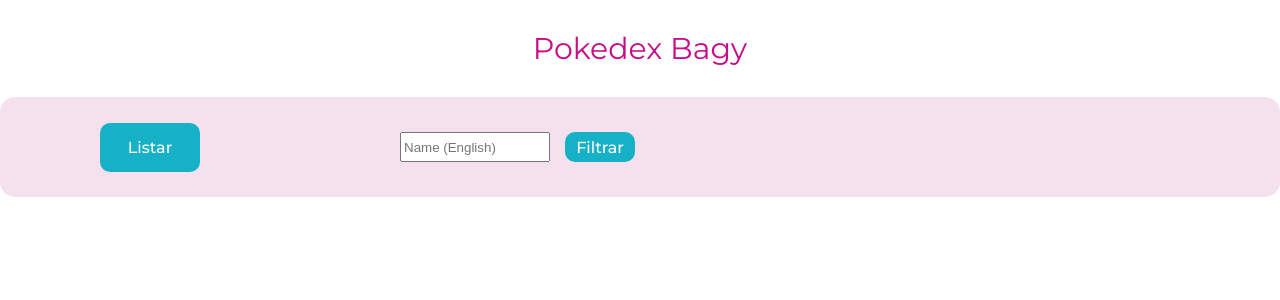
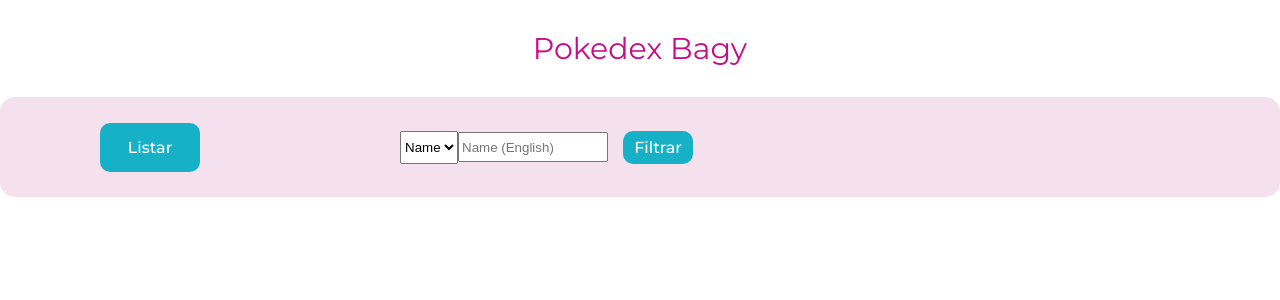
Before and after one commit to peppozx/baggy_pokedex, a React (Create React App) app: page / in a window 1280 px wide. Shown: the top 300 px of the page. Built offline with nearby package versions, Linux system fonts and the light colour scheme.

Commit message:
Filter by type

```diff
--- a/src/components/Search.js
+++ b/src/components/Search.js
@@ -11,7 +11,8 @@
     super(props);
     this.state = {
       pokemons: [],
-      name: ""
+      name: "",
+      filterType: "name"
     };
   }
   getPokemons = () => {
@@ -27,10 +28,10 @@
         }, 1500);
       });
   };
-  getFilteredPokemons = name => {
+  getFilteredPokemons = (name, type) => {
     this.props.setFilter(true);
     this.props.loadPokemons(true);
-    this.props.filterPokemons(name);
+    this.props.filterPokemons(name, type);
     setTimeout(() => {
       this.props.loadPokemons(false);
     }, 1500);
@@ -51,6 +52,12 @@
       this.props.loadPokemons(false);
     }, 1000);
   };
+  selectFilterType = e => {
+    this.setState({
+      ...this.state,
+      filterType: e.target.value
+    });
+  };
   render() {
     return (
       <div className="my-search">
@@ -58,6 +65,16 @@
           <span>Listar</span>
         </div>
         <div className="filtrar-nome">
+          <select
+            className="select-filter"
+            onChange={this.selectFilterType}
+            value={this.state.filterType}
+          >
+            <option value="name" selected>
+              Name
+            </option>
+            <option value="type">Type</option>
+          </select>
           <input
             type="text"
             placeholder="Name (English)"
@@ -66,7 +83,9 @@
           />
           <div
             className="filtrar-button"
-            onClick={() => this.getFilteredPokemons(this.state.name)}
+            onClick={() =>
+              this.getFilteredPokemons(this.state.name, this.state.filterType)
+            }
           >
             <span>Filtrar</span>
           </div>
@@ -83,7 +102,8 @@
 const mapDispatchToProps = dispatch => ({
   setPokemons: pokelist => dispatch(PokeActions.setPokemons(pokelist)),
   loadPokemons: isLoading => dispatch(PokeActions.loadingPokemons(isLoading)),
-  filterPokemons: name => dispatch(PokeActions.filterByName(name)),
+  filterPokemons: (name, type) =>
+    dispatch(PokeActions.filterByName(name, type)),
   setFilter: is => dispatch(PokeActions.isFilteredPokemons(is))
 });
 
--- a/src/store/actions/pokedex.js
+++ b/src/store/actions/pokedex.js
@@ -12,10 +12,11 @@
   };
 }
 
-export function filterByName(name) {
+export function filterByName(name, type) {
   return {
     type: "FILTER_BY_NAME",
-    name
+    name,
+    filter: type
   };
 }
 
--- a/src/store/reducers/pokedex.js
+++ b/src/store/reducers/pokedex.js
@@ -4,6 +4,15 @@
   isFilteredPokemons: false,
   filteredPokemons: []
 };
+
+function isPokemonType(pokemon, type) {
+  for (let i = 0; i < pokemon.type.length; i++) {
+    if (pokemon.type[i] === type) {
+      return true;
+    }
+  }
+  return false;
+}
 
 function pokedex(state = INITIAL_STATE, action) {
   switch (action.type) {
@@ -26,6 +35,7 @@
       };
       break;
     case "FILTER_BY_NAME":
+      if (action.filter === "name") {
         return {
           ...state,
           filteredPokemons: [
@@ -34,6 +44,16 @@
             )
           ]
         };
+      } else if (action.filter === "type") {
+        return {
+          ...state,
+          filteredPokemons: [
+            ...state.pokemons.filter(pokemon =>
+              isPokemonType(pokemon, action.name)
+            )
+          ]
+        };
+      }
       break;
   }
   return state;
--- a/src/styles/search.css
+++ b/src/styles/search.css
@@ -47,3 +47,8 @@
   border-radius: 10px;
   width: 70px;
 }
+
+.select-filter {
+  height: 33px;
+  align-self: center;
+}
```
Lines whose indentation alone changed are shown as unchanged.
